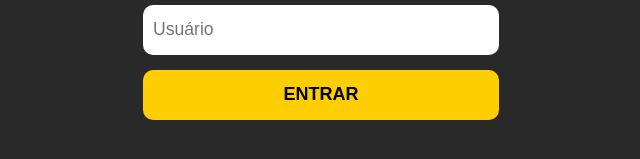
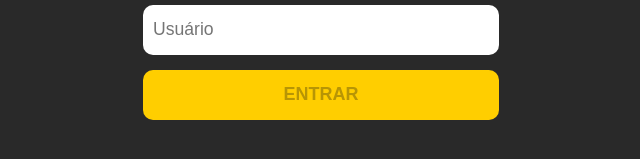
Before and after one commit to Fioravante1/GitHub-Search, a React (Create React App) app: page / in a window 1280 px wide. Shown: the part 305-464 px from the top of the page, without its empty margins (319-959 px from the left). Built offline with nearby package versions, Linux system fonts and the light colour scheme.

Commit message:
Feat: Adiciona habilitação condicional no button

```diff
--- a/src/components/login/FormLogin.jsx
+++ b/src/components/login/FormLogin.jsx
@@ -43,6 +43,7 @@ function FormLogin() {
         <L.ButtonLogin
           type="submit"
           onClick={handleOnClick}
+          disabled={!valueInputUser}
         >
           ENTRAR
         </L.ButtonLogin>
```
